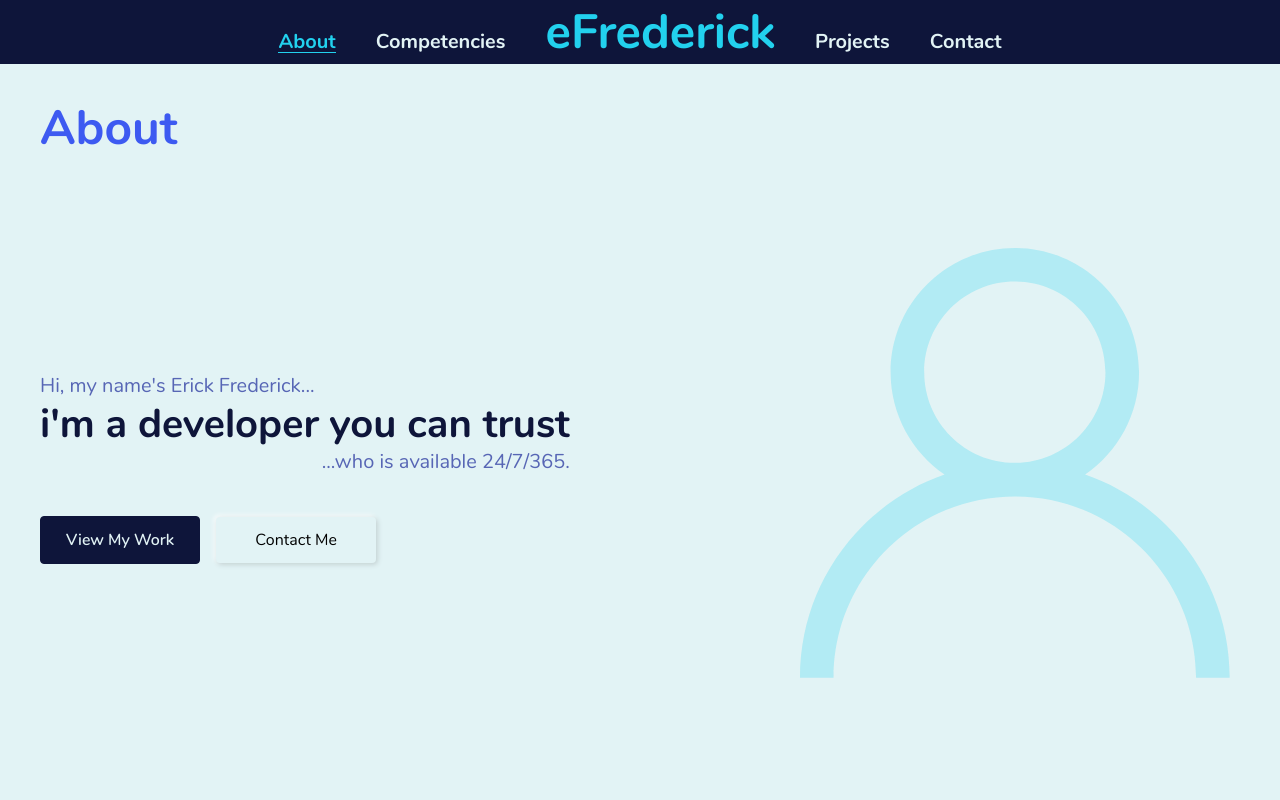
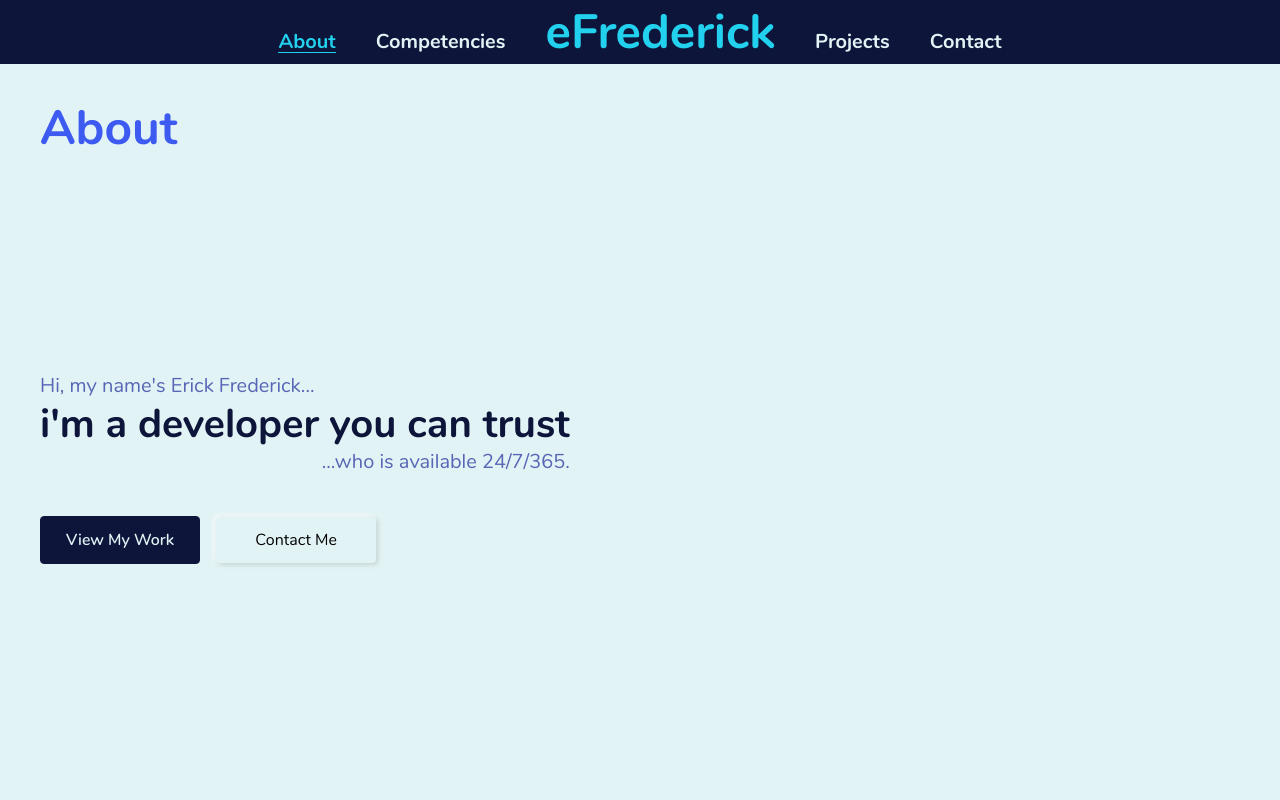
Before and after one commit to pepeyen/efrederick, a React (Create React App) app: page / in a window 1280 px wide. Shown: the top 800 px of the page. Built offline with nearby package versions, Linux system fonts and the light colour scheme; no server answers; the HTML template or start-up script is replaced by a standard one; a web font is replaced by a local one.

Commit message:
Minor repo status update

```diff
--- a/src/assets/sass/views/_about.scss
+++ b/src/assets/sass/views/_about.scss
@@ -38,8 +38,12 @@ $darkBlue : #0e153a;
             width: 10rem;
         }
     }
-    & svg{
+    & ul{
         display: none;
+
+        & li{
+            display: none;
+        }
     }
 }
 .--start{
@@ -89,10 +93,20 @@ $darkBlue : #0e153a;
                 width: 20vh;
             }
         }
-        & svg{
-            display: block;
+        & ul{
+            display: flex;
+            flex-direction: column;
+            gap: 4vh 0;
             margin: 0 0 0 auto;
             width: 55vh;
+        }
+    }
+    #status-list{
+        & span{
+            color: $darkBlue;
+        }
+        & li{
+            font-size: 5.25vh;
         }
     }
     .--start{
--- a/src/assets/sass/views/_projects.scss
+++ b/src/assets/sass/views/_projects.scss
@@ -110,7 +110,7 @@ $darkBlue : #0e153a;
         &__button{
             color: $darkBlue;
             font-size: 2vh;
-            height: 8vh;
+            height: 7vh;
             border-radius: .5vh;
 
             & p{
@@ -118,7 +118,7 @@ $darkBlue : #0e153a;
             }
             & svg{
                 display: none;
-                width: 5vh;
+                width: 3vh;
                 height: 5.2vh;
             }
             &-divider{
--- a/src/language/lib.js
+++ b/src/language/lib.js
@@ -19,7 +19,9 @@ export const about = {
         "i'm a developer you can trust",
         "...who is available 24/7/365.",
         "View My Work",
-        "Contact Me"
+        "Contact Me",
+        "lines of code",
+        "projects"
       ],
     pt_BR: [
         "Sobre",
@@ -27,7 +29,9 @@ export const about = {
         "sou um desenvolvedor muito confiável",
         "...que sempre estará disponível.",
         "Veja Meu Trabalho",
-        "Entre em contato"
+        "Entre em contato",
+        "linhas de código",
+        "projetos"
     ]
 };
 export const competencies = {
--- a/src/views/About.jsx
+++ b/src/views/About.jsx
@@ -1,4 +1,7 @@
-import React, {useEffect} from 'react';
+import React, {
+	useState,
+	useEffect
+} from 'react';
 import {useSelector} from 'react-redux';
 
 //Innerpage Routing
@@ -13,9 +16,12 @@ import {about} from '../language/lib';
 
 const About = () => {
 	const currentPageLanguage = useSelector(state => state.pageLanguage);
+	const [linesOfCode, setLinesOfCode] = useState('');
 	const pageText = about[currentPageLanguage];
 
-	useEffect( () => {
+	useEffect(() => {
+		const statusList = document.getElementById('status-list');
+
 		const myHeaders = new Headers();
 
 		myHeaders.append('authorization', `token ${process.env.REACT_APP_GITHUB_KEY}`);
@@ -25,12 +31,46 @@ const About = () => {
 			.map(currentRepo => getRepo('pepeyen', currentRepo.name, myHeaders)
 				.then(contributors => contributors
 					.map(contributor => contributor.weeks
-						.reduce((lineCount, week) => lineCount + week.a - week.d, 0)))
+						.reduce((lineCount, week) => lineCount + week.a - week.d, 0)
+					)
+				)
 				.then(lineCounts => lineCounts.reduce((lineTotal, lineCount) => lineTotal + lineCount))
-				.then(lines => console.log(Math.round(lines / 2)))))
+				.then(lines => lines)
+			)
+		)
+		.then(result => Promise.all(result))
+		.then(linesOfCodeList => {
+			let totalLinesOfCode = 0, totalNumberOfRepos = 0;
+
+			linesOfCodeList.map(currentRepoLinesOfCode => {
+				if(currentRepoLinesOfCode >= 300){
+					totalLinesOfCode = totalLinesOfCode + Math.round(currentRepoLinesOfCode * 0.01);
+				}else{
+					totalLinesOfCode = totalLinesOfCode + currentRepoLinesOfCode;
+				}
+
+				return null;
+			})
+			totalNumberOfRepos = linesOfCodeList.length;
+
+			setLinesOfCode({totalLinesOfCode, totalNumberOfRepos});
+
+			for(let i = 0;i < statusList.childNodes.length;i ++){
+				(() => {
+					const timer = setTimeout(() => {
+						if(statusList.childNodes[i].style.display !== 'block'){
+							statusList.childNodes[i].style.display = 'block';
+						}else{
+							statusList.childNodes[i].style.display = 'none';
+						}
+					}, 500 * (i + 1));
+					return () => clearTimeout(timer);
+				})();
+			}
+		})
 	},[]);
 
-	return (
+	return(
 		<article id="about">
 			<div className="title">{pageText[0]}</div>
 			<div className="container">
@@ -58,17 +98,10 @@ const About = () => {
 							</button>
 						</div>
 					</div>
-					<svg
-						viewBox="0 0 512 512"
-						fill="none"
-						xmlns="http://www.w3.org/2000/svg"
-					>
-						<path
-							opacity="0.25"
-							d="M426.777 323.229C399.548 296 367.138 275.843 331.776 263.641C369.649 237.556 394.531 193.901 394.531 144.538C394.531 64.8432 329.694 0.00630188 250 0.00630188C170.306 0.00630188 105.469 64.8432 105.469 144.538C105.469 193.901 130.351 237.556 168.225 263.641C132.863 275.843 100.453 296 73.2236 323.229C26.0048 370.449 -3.8147e-05 433.229 -3.8147e-05 500.006H39.0625C39.0625 383.695 133.688 289.069 250 289.069C366.311 289.069 460.937 383.695 460.937 500.006H500C500 433.229 473.995 370.449 426.777 323.229ZM250 250.006C191.845 250.006 144.531 202.694 144.531 144.538C144.531 86.3813 191.845 39.0688 250 39.0688C308.155 39.0688 355.469 86.3813 355.469 144.538C355.469 202.694 308.155 250.006 250 250.006Z"
-							fill="#22D1EE"
-						/>
-					</svg>
+					<ul id="status-list">
+						<li className="title"><span>{linesOfCode.totalLinesOfCode}</span> {pageText[6]}</li>
+						<li className="title"><span>{linesOfCode.totalNumberOfRepos}</span> {pageText[7]}</li>
+					</ul>
 				</div>
 			</div>
 		</article>
```
